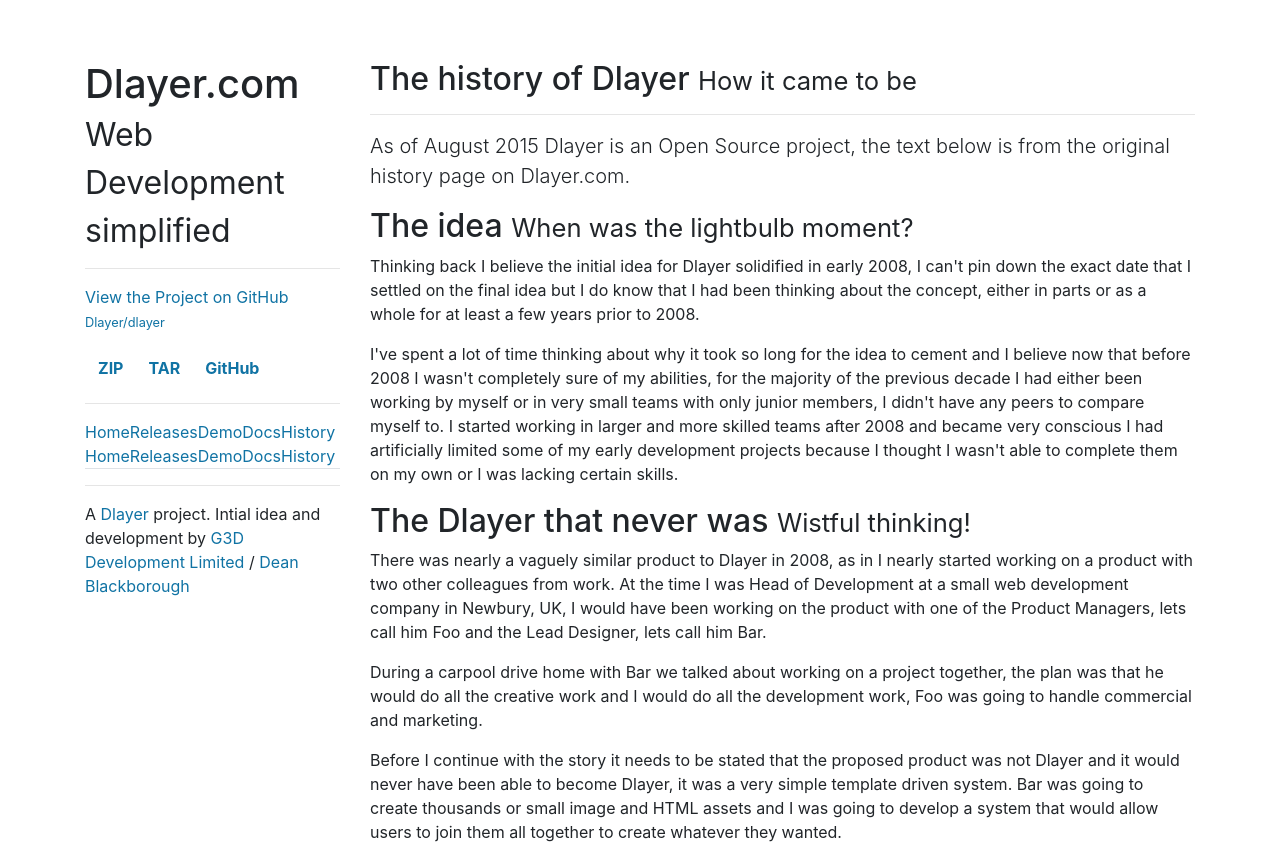
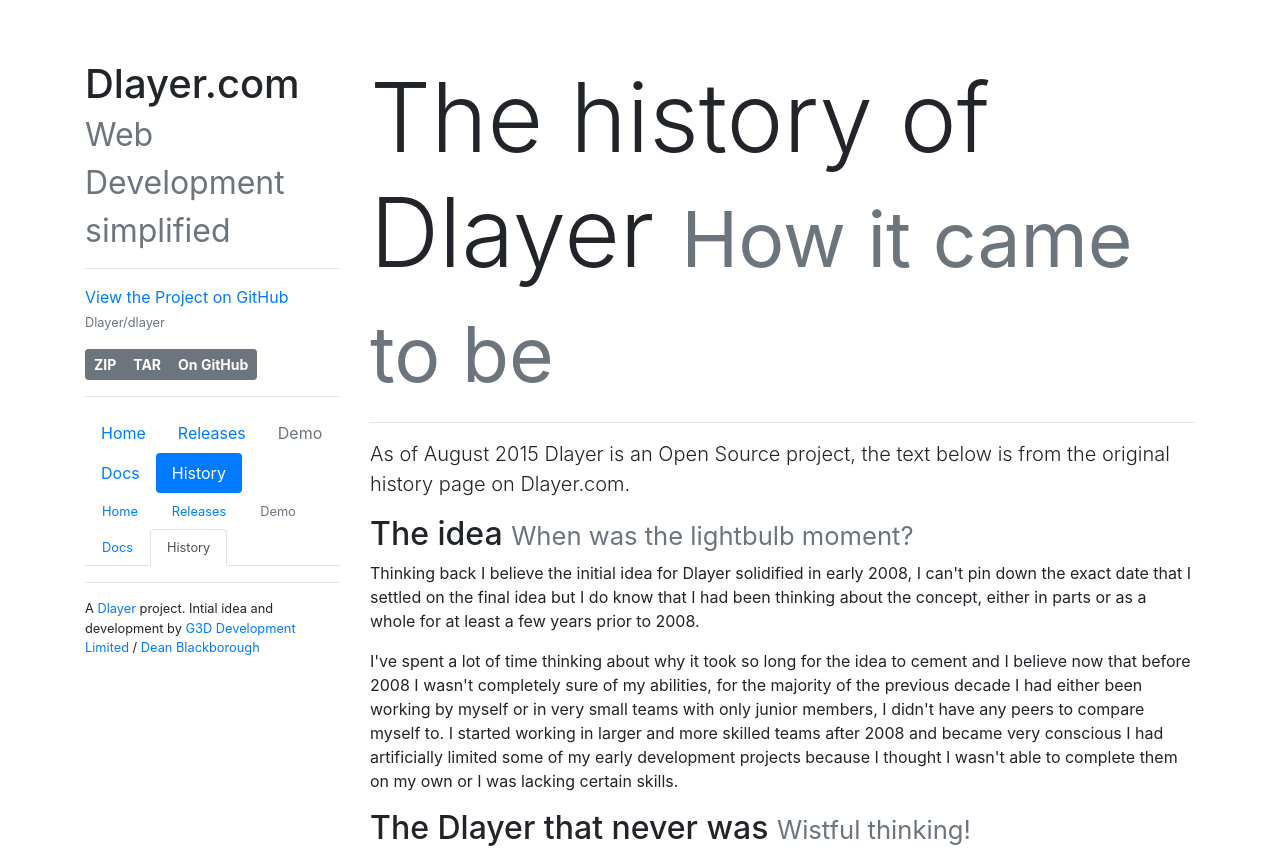
Before and after one commit to deanblackborough/site, a website: page history.html in a window 1280 px wide. Shown: the top 850 px of the page. Drawn offline with nearby package versions, Linux system fonts and the light colour scheme.

Commit message:
Bootstrap 4
1. Base pages update for bootstrap 4.

```diff
--- a/css/dlayer.css
+++ b/css/dlayer.css
@@ -1,13 +1,5 @@
 body {
 	padding-top: 60px;
-}
-
-a {
-	color: #1073a4;
-}
-
-a:hover {
-	color: #1582b9;
 }
 
 .footer {
@@ -18,22 +10,3 @@
 .footer p {
 	margin-bottom: 2px;
 }
-
-/*Docs navigation*/
-div.docs-nav-sidebar > .nav > li > a {
-	padding: 5px 15px 5px 15px;
-}
-div.docs-nav-sidebar .nav .nav > li > a {
-	padding: 5px 15px 5px 15px;
-	margin-left: 15px;
-}
-div.docs-nav-sidebar .nav .nav > li.active > a {
-	border-left: 2px solid #1073a4;
-}
-div.docs-nav-sidebar .nav .nav .nav > li > a {
-	padding: 2px 15px 2px 15px;
-	margin-left: 30px;
-}
-div.docs-nav-sidebar .nav .nav .nav > li.active > a {
-	border-left: 2px solid #1073a4;
-}
--- a/history.html
+++ b/history.html
@@ -34,51 +34,52 @@
 		</script>
 		<div class="container">
 			<div class="row">
-				<div class="col-lg-3 col-md-3 col-sm-3 col-xs-12">
-					<h1>Dlayer.com
-					<small>Web Development simplified</small></h1>
+				<div class="col-lg-3 col-md-4 col-sm-12 col-xs-12">
+					<h1>Dlayer.com <small class="text-muted">Web Development
+						simplified</small></h1>
 
 					<hr />
 
 					<p><a href="https://github.com/Dlayer/dlayer">
 						View the Project on GitHub
-						<small>Dlayer/dlayer</small></a></p>
+						<small class="text-muted">Dlayer/dlayer</small></a></p>
 
-					<div class="btn-group" role="group" aria-label="...">
-						<a class="btn btn-default" href="https://github.com/Dlayer/dlayer/zipball/master"><strong>ZIP</strong></a>
-						<a class="btn btn-default" href="https://github.com/Dlayer/dlayer/tarball/master"><strong>TAR</strong></a>
-						<a class="btn btn-default" href="https://github.com/Dlayer/dlayer"><strong>GitHub</strong></a>
+					<div class="btn-group btn-group-sm" role="group" aria-label="...">
+						<a class="btn btn-secondary" href="https://github.com/Dlayer/dlayer/zipball/master"><strong>ZIP</strong></a>
+						<a class="btn btn-secondary" href="https://github.com/Dlayer/dlayer/tarball/master"><strong>TAR</strong></a>
+						<a class="btn btn-secondary" href="https://github.com/Dlayer/dlayer"><strong>On GitHub</strong></a>
 					</div>
 
 					<hr />
 
-					<ul class="nav nav-pills nav-stacked hidden-xs">
-						<li role="presentation"><a href="/">Home</a></li>
-						<li role="presentation"><a href="/releases.html">Releases</a></li>
-						<li class="disabled" role="presentation"><a href="#">Demo</a></li>
-						<li role="presentation"><a href="/docs/">Docs</a></li>
-						<li role="presentation" class="active"><a href="/history.html">History</a></li>
+					<ul class="nav nav-pills nav-stacked hidden-sm-down">
+						<li class="nav-item"><a href="/" class="nav-link">Home</a></li>
+						<li class="nav-item"><a href="/releases.html" class="nav-link">Releases</a></li>
+						<li class="nav-item"><a href="#" class="nav-link disabled">Demo</a></li>
+						<li class="nav-item"><a href="/docs/" class="nav-link">Docs</a></li>
+						<li class="nav-item"><a href="/history.html" class="nav-link active">History</a></li>
 					</ul>
 
-					<ul class="nav nav-tabs visible-xs-block">
-						<li role="presentation"><a href="/">Home</a></li>
-						<li role="presentation" class="active"><a href="/releases.html">Releases</a></li>
-						<li class="disabled" role="presentation"><a href="#">Demo</a></li>
-						<li role="presentation"><a href="/docs/">Docs</a></li>
-						<li role="presentation" class="active"><a href="/history.html">History</a></li>
+					<ul class="nav nav-tabs small hidden-md-up">
+						<li class="nav-item"><a href="/" class="nav-link">Home</a></li>
+						<li class="nav-item"><a href="/releases.html" class="nav-link">Releases</a></li>
+						<li class="nav-item"><a href="#" class="nav-link disabled">Demo</a></li>
+						<li class="nav-item"><a href="/docs/" class="nav-link">Docs</a></li>
+						<li class="nav-item"><a href="/history.html" class="nav-link active">History</a></li>
 					</ul>
 
 					<hr />
 
-					<p>A <a href="https://github.com/Dlayer">Dlayer</a>
+					<p class="small">A
+						<a href="https://github.com/Dlayer">Dlayer</a>
 						project. Intial idea and development by
-					<a href="http://www.g3d-development.com/blog/">G3D
-					Development Limited</a> /
-					<a href="http://www.deanblackborough.com">Dean
-					Blackborough</a></p>
+						<a href="http://www.g3d-development.com/blog/">G3D
+						Development Limited</a> /
+						<a href="http://www.deanblackborough.com">Dean
+						Blackborough</a></p>
 				</div>
-				<div class="col-lg-9 col-md-9 col-sm-9 col-xs-12">
-					<h2>The history of Dlayer <small>How it came to
+				<div class="col-lg-9 col-md-8 col-sm-12 col-xs-12">
+					<h2 class="display-1">The history of Dlayer <small class="text-muted">How it came to
 						be</small></h2>
 
 					<hr />
@@ -87,7 +88,7 @@
 						Source project, the text below is from the original
 						history page on Dlayer.com.</p>
 
-					<h2>The idea <small>When was the lightbulb moment?</small></h2>
+					<h2>The idea <small class="text-muted">When was the lightbulb moment?</small></h2>
 
 					<p>Thinking back I believe the initial idea for Dlayer solidified in
 						early 2008, I can't pin down the exact date that I settled on the
@@ -106,7 +107,7 @@
 						able to complete them on my own or I was lacking certain
 						skills.</p>
 
-					<h2>The Dlayer that never was <small>Wistful thinking!</small></h2>
+					<h2>The Dlayer that never was <small class="text-muted">Wistful thinking!</small></h2>
 
 					<p>There was nearly a vaguely similar product to Dlayer in 2008, as in
 						I nearly started working on a product with two other colleagues
@@ -146,7 +147,7 @@
 						Bar were willing to commit to the product, even partially, it was
 						all just a wistful dream.</p>
 
-					<h2>Delayed start <small>Procrastination?</small></h2>
+					<h2>Delayed start <small class="text-muted">Procrastination?</small></h2>
 
 					<p>Between 2008 and early 2010 there was very little real development
 						on what would later become the product you are reading about.
@@ -160,7 +161,7 @@
 						over to contracting rather than full time development roles,
 						time just managed to get away from me.</p>
 
-					<h2>Development begins <small>Finally!</small></h2>
+					<h2>Development begins <small class="text-muted">Finally!</small></h2>
 
 					<p>In early 2010 I realised how long I had been sitting on the concept
 						for Dlayer and how very little I had to show for two years of
```
Also changed, not shown: css/docs.css (+18 -0 lines), index.html (+28 -27 lines), private-releases.html (+33 -25 lines), releases.html (+29 -28 lines).
